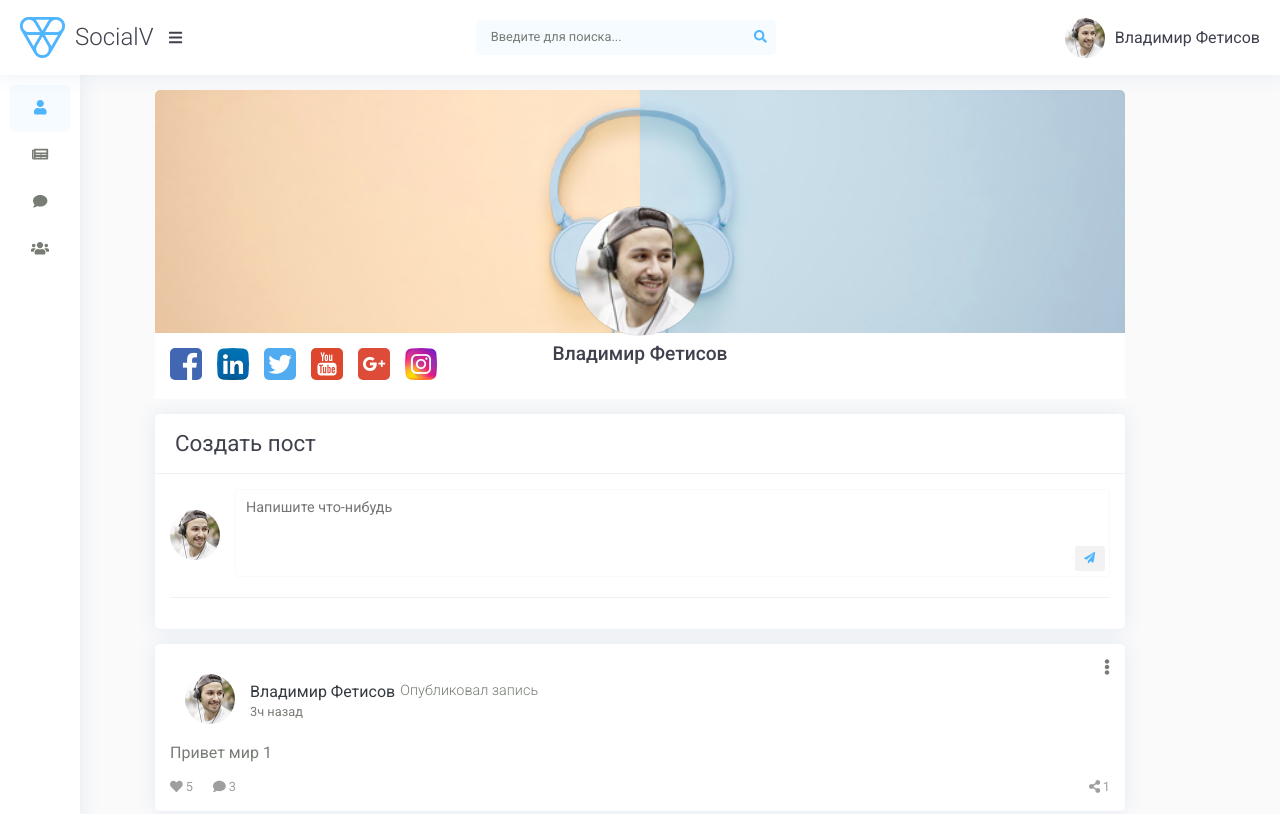
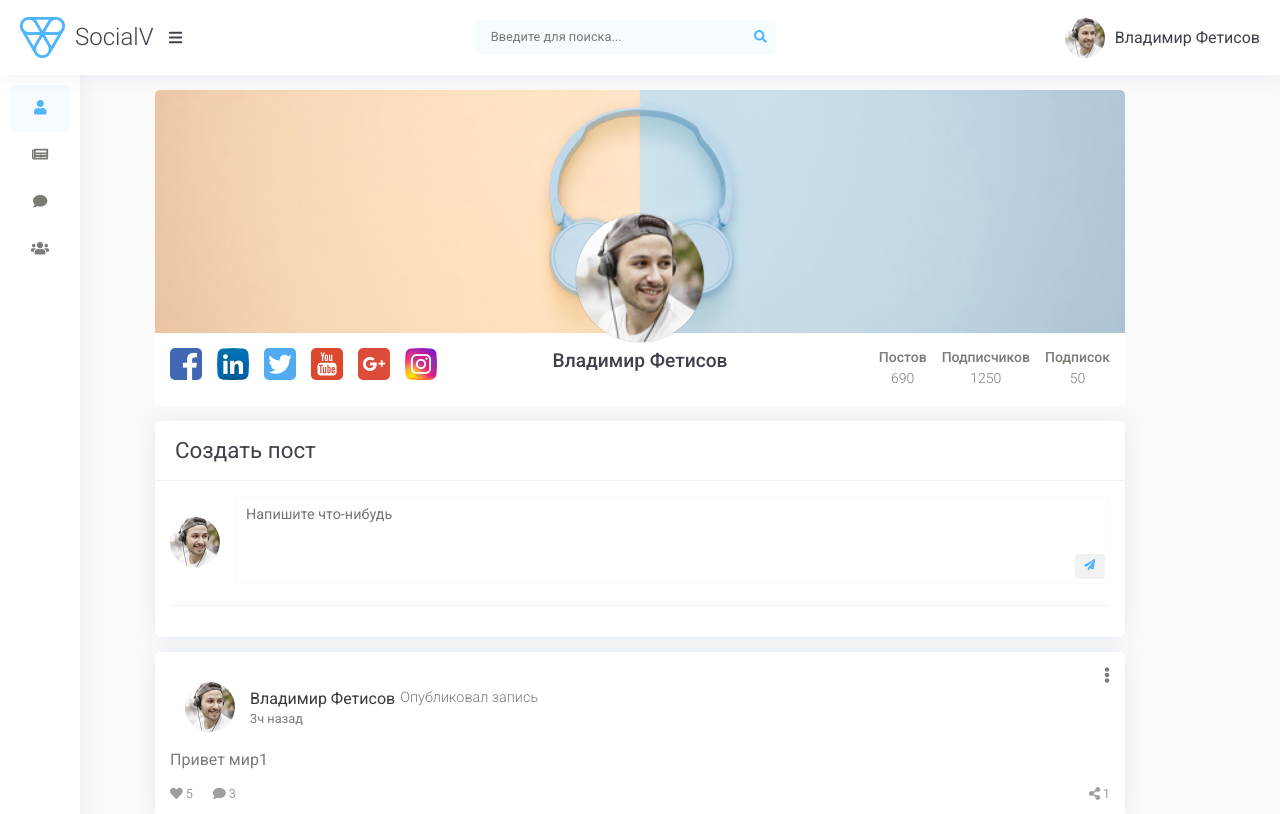
Before and after one commit to Flin007/002-react-social-network, a React (Create React App) app: page /profile in a window 1280 px wide. Shown: the top 814 px of the page. Built offline with nearby package versions, Linux system fonts and the light colour scheme.

Commit message:
Route method render, state and etc

```diff
--- a/src/App.js
+++ b/src/App.js
@@ -7,16 +7,22 @@ import Feed from "./components/feed/Feed";
 import Friends from "./components/friends/Friends";
 
 
-function App() {
+function App(props) {
+
     return (
         <BrowserRouter>
             <div className="App wrapper">
                 <Header/>
                 <Sidebar/>
                 <div className="page">
-                    <Route path="/profile" component={Profile}/>
+                    <Route
+                        path="/profile"
+                        render={() => <Profile appState={props.appState.profile}/>}/>
                     <Route path="/feed" component={Feed}/>
-                    <Route path="/dialogs" component={Dialogs}/>
+                    <Route
+                        path="/dialogs"
+                        render={() => <Dialogs appState={props.appState.dialogs} />}
+                    />
                     <Route path="/friends" component={Friends}/>
                 </div>
             </div>
--- /dev/null
+++ b/src/components/dialogs/DialogItem/DialogItem.jsx
@@ -0,0 +1,16 @@
+import {NavLink} from "react-router-dom";
+import dialog1 from "../../../images/dialogs-1.jpg";
+import s from  "./DialogItem.module.css";
+
+const DialogItem = (props) => {
+    return (
+        <NavLink to={`/dialogs/${props.id}`} activeClassName={s.active} className={s.dialog}>
+            <div className={s.imageContainer}>
+                <img src={dialog1} alt=""/>
+                <span className={s.status}> </span>
+            </div>
+            <h5>Paul Molive</h5>
+        </NavLink>
+    );
+}
+export default DialogItem;
--- /dev/null
+++ b/src/components/dialogs/DialogItem/DialogItem.module.css
@@ -0,0 +1,53 @@
+.dialog {
+    display: flex;
+    justify-content: left;
+    align-items: center;
+    padding: 15px 0;
+    border-bottom: 1px solid var(--iq-border-light);
+    cursor: pointer;
+    text-decoration: none;
+}
+
+.dialog:hover{
+    background-color: var(--iq-light-primary);
+}
+.dialog.active{
+    border-color: transparent;
+    background-color: var(--iq-light-primary);
+}
+
+.dialog:last-child {
+    border-bottom: unset;
+}
+
+.dialog .imageContainer {
+    position: relative;
+}
+
+.dialog .imageContainer img {
+    display: block;
+    width: 50px;
+    height: 50px;
+    border-radius: 5px;
+}
+
+.dialog .imageContainer .status {
+    display: block;
+    width: 7px;
+    height: 7px;
+    border-radius: 50%;
+    top: -2px;
+    right: -2px;
+    position: absolute;
+    background-color: var(--iq-dark-body-text);
+}
+
+.online {
+    background-color: var(--primary);
+}
+
+.dialog h5 {
+    font-size: 1em;
+    margin-left: 10px;
+    font-weight: 400;
+}
--- a/src/components/dialogs/Dialogs.jsx
+++ b/src/components/dialogs/Dialogs.jsx
@@ -1,47 +1,15 @@
 import s from './dialogs.module.css';
 import profile_img from './../../images/profile.jpg';
-import dialog1 from './../../images/dialogs-1.jpg';
 import chatbg from './../../images/chatbg.jpg';
 import SearchInput from "../repeaters/searchinput/SearchInput";
-import {NavLink} from "react-router-dom";
+import DialogItem from "./DialogItem/DialogItem";
+import Message from "./Message/Message";
 
-const DialogItem = (props) => {
-    return (
-        <NavLink to={`/dialogs/${props.id}`} activeClassName={s.active} className={s.dialog}>
-            <div className={s.imageContainer}>
-                <img src={dialog1} alt=""/>
-                <span className={s.status}> </span>
-            </div>
-            <h5>Paul Molive</h5>
-        </NavLink>
-    );
-}
 
-const Message = (props) => {
-    return (
-        <div className={s.dialogContent}>
-            <p>h1</p>
-            <p>h2</p>
-            <p>h1</p>
-        </div>
-
-    );
-}
-
-const dialogItemsList = [
-    {id:1,name:'Владимир Фетисов'},
-    {id:2,name:'Максим Рамазанов'},
-    {id:3,name:'Ирина Фролова'},
-    {id:4,name:'Иван Свирин'},
-    {id:5,name:'Артём Тарасов'},
-    {id:6,name:'Кирилл Кудрин'},
-    {id:7,name:'Артур Пирожков'}
-];
-dialogItemsList.map((i)=>{
-    console.log(i);
-});
 
 const Dialogs = (props) => {
+    let dialogs  = props.appState.userDialogs.map( el => <DialogItem name={el.name} id={el.id}/> );
+    let messages = props.appState.messages.map( m => <Message text={m.text}/>);
     return (
         <div className="pageContent">
             <div className={s.dialogsContainer}>
@@ -58,14 +26,13 @@ const Dialogs = (props) => {
                     </div>
                     <div className={s.dialogsList}>
                         <h4>Мои диалоги</h4>
-
-                        <DialogItem name="Владимир Фетисв" id="1"/>
-                        <DialogItem name="Елена Свирина" id="2"/>
-                        <DialogItem name="Иван Свирин" id="3"/>
+                        {dialogs}
                     </div>
                 </div>
                 <div style={{backgroundImage: `url(${chatbg})`}} className={s.openDialog}>
-                    <Message />
+                    <div className={s.dialogContent}>
+                        {messages}
+                    </div>
                 </div>
             </div>
         </div>
--- /dev/null
+++ b/src/components/dialogs/Message/Message.jsx
@@ -0,0 +1,6 @@
+const Message = (props) => {
+    return (
+        <p>{props.text}</p>
+    );
+}
+export default Message;
--- a/src/components/dialogs/dialogs.module.css
+++ b/src/components/dialogs/dialogs.module.css
@@ -152,57 +152,3 @@
     border-bottom: 1px solid var(--iq-border-light);
     padding-bottom: 10px;
 }
-
-.dialogsList .dialog {
-    display: flex;
-    justify-content: left;
-    align-items: center;
-    padding: 15px 0;
-    border-bottom: 1px solid var(--iq-border-light);
-    cursor: pointer;
-    text-decoration: none;
-}
-
-.dialogsList .dialog:hover{
-    background-color: var(--iq-light-primary);
-}
-.dialogsList .dialog.active{
-    border-color: transparent;
-    background-color: var(--iq-light-primary);
-}
-
-.dialogsList .dialog:last-child {
-    border-bottom: unset;
-}
-
-.dialogsList .dialog .imageContainer {
-    position: relative;
-}
-
-.dialogsList .dialog .imageContainer img {
-    display: block;
-    width: 50px;
-    height: 50px;
-    border-radius: 5px;
-}
-
-.dialogsList .dialog .imageContainer .status {
-    display: block;
-    width: 7px;
-    height: 7px;
-    border-radius: 50%;
-    top: -2px;
-    right: -2px;
-    position: absolute;
-    background-color: var(--iq-dark-body-text);
-}
-
-.online {
-    background-color: var(--primary);
-}
-
-.dialogsList .dialog h5 {
-    font-size: 1em;
-    margin-left: 10px;
-    font-weight: 400;
-}
--- a/src/components/profile/Profile.jsx
+++ b/src/components/profile/Profile.jsx
@@ -2,11 +2,12 @@ import MyPosts from "./myposts/Myposts";
 import s from "./profile.module.css";
 import ProfileInfo from "./profileinfo/ProfileInfo";
 
-function Profile() {
+function Profile(props) {
+
     return (
         <div className="pageContent">
             <ProfileInfo/>
-            <MyPosts/>
+            <MyPosts posts={props.appState.posts}/>
         </div>
     );
 }
--- a/src/components/profile/myposts/Myposts.jsx
+++ b/src/components/profile/myposts/Myposts.jsx
@@ -8,7 +8,14 @@ import {
 import s from "./MyPosts.module.css";
 import Post from "./post/Post";
 
-function MyPosts() {
+
+
+
+
+
+function MyPosts(props) {
+
+  let posts = props.posts.map(p => <Post content={p.content} isLike={p.isLike} likeCount={p.likeCount} commentCount={p.commentCount} sharesCount={p.sharesCount} />);
   return (
     <div className={s.pageContent}>
       <div className={s.createPost}>
@@ -36,8 +43,7 @@ function MyPosts() {
           <hr />
         </div>
       </div>
-      <Post content="Привет мир 1" isLike="true" likeCount="5" commentCount="3" sharesCount="1" />
-      <Post content="Привет мир 2" isLike="false" likeCount="11" commentCount="1" sharesCount="0" />
+      {posts}
     </div>
   );
 }
--- a/src/components/profile/profileinfo/ProfileInfo.jsx
+++ b/src/components/profile/profileinfo/ProfileInfo.jsx
@@ -24,7 +24,18 @@ const ProfileInfo = (props) => {
                     <li><a href=""><img src={SocialIcons[5]} alt=""/></a></li>
                 </ul>
                 <div className={s.profileStats}>
-
+                    <div>
+                        <b>Постов</b>
+                        <p>690</p>
+                    </div>
+                    <div>
+                        <b>Подписчиков</b>
+                        <p>1250</p>
+                    </div>
+                    <div>
+                        <b>Подписок</b>
+                        <p>50</p>
+                    </div>
                 </div>
             </div>
         </div>
--- a/src/components/profile/profileinfo/ProfileInfo.module.css
+++ b/src/components/profile/profileinfo/ProfileInfo.module.css
@@ -42,6 +42,8 @@
 
 
 .profileInfo{
+    display: flex;
+    justify-content: space-between;
     position: relative;
     padding: 15px;
 }
@@ -61,3 +63,25 @@
 .profileInfo .socialLinks li a img{
     border-radius: 5px;
 }
+
+.profileInfo .profileStats{
+    display: flex;
+}
+.profileInfo .profileStats div{
+    margin-right: 15px;
+}
+.profileInfo .profileStats div:last-child{
+    margin-right: unset;
+}
+.profileInfo .profileStats div b{
+    font-weight: 500;
+    font-size: 14px;
+}
+.profileInfo .profileStats div p{
+    text-align: center;
+    margin: unset;
+    font-size: 14px;
+    line-height: 1.8;
+    color: var(--iq-body-text);
+    font-weight: 300;
+}
--- a/src/index.js
+++ b/src/index.js
@@ -6,10 +6,12 @@ import './fonts.css';
 import './variables.css';
 import App from './App';
 import reportWebVitals from './reportWebVitals';
+import appState from "./redux/state";
+
 
 ReactDOM.render(
   <React.StrictMode>
-    <App />
+    <App appState={appState}/>
   </React.StrictMode>,
   document.getElementById('root')
 );
--- /dev/null
+++ b/src/redux/state.js
@@ -0,0 +1,22 @@
+let state ={
+    profile:{
+        posts:[
+            {content:'Привет мир1', isLike:'true', likeCount:'5', commentCount:'3', sharesCount:'1'},
+            {content:'Привет мир2', isLike:'false', likeCount:'10', commentCount:'0', sharesCount:'5'},
+            {content:'Привет мир3', isLike:'true', likeCount:'4', commentCount:'2', sharesCount:'3'}
+        ]
+    },
+    dialogs:{
+        userDialogs:[
+            {id:1,name:'Владимир Фетисов'},
+            {id:2,name:'Максим Рамазанов'},
+            {id:3,name:'Ирина Фролова'},
+            {id:4,name:'Иван Свирин'},
+            {id:5,name:'Артём Тарасов'},
+            {id:6,name:'Кирилл Кудрин'},
+            {id:7,name:'Артур Пирожков'}
+        ],
+        messages:[{text:'Привет'},{text:'Как дела?'},{text:'Чем занимаешься?'}]
+    }
+}
+export default state;
```
